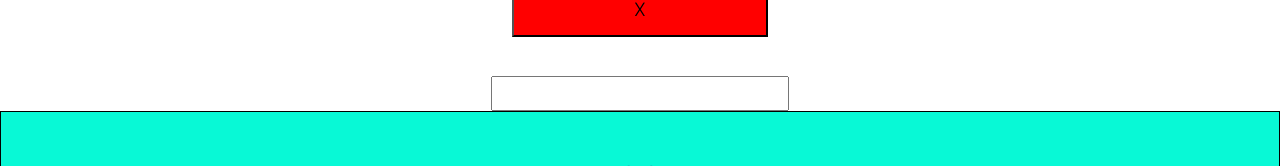
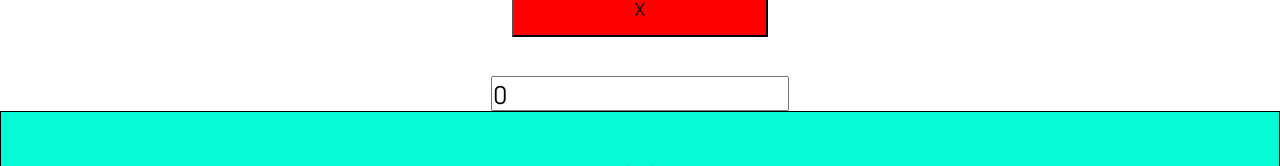
Before and after one commit to WildCodeSchool/Paris-0919-P2-Diabete, a React (Create React App) app in the folder ohmyg/: page / in a window 1280 px wide. Shown: the part 972-1138 px from the top of the page. Built offline with nearby package versions, Linux system fonts and the light colour scheme.

Commit message:
input with total carb of meal working
Co-authored-by: charlottel91 <charlotte.leconte91@gmail.com>

```diff
--- a/ohmyg/src/components/pages/calculation/CarbCalculation.js
+++ b/ohmyg/src/components/pages/calculation/CarbCalculation.js
@@ -10,7 +10,8 @@ class CarbCalculation extends React.Component {
         name: "",
         carb100g: 25,
         value:  100,
-        carbRatio: 20,
+        carbRatio: 0,
+        totalCarb: 0,
         galleryItems: [],
     }
 
@@ -50,31 +51,25 @@ class CarbCalculation extends React.Component {
         this.setState({value: event.target.value});
     }
 
-    handleClick =  () => {
+    handleClick =   async () => {
         let carbRatioItem = (this.state.carb100g*this.state.value/100).toFixed(2)
-        this.setState({carbRatio: carbRatioItem}, _=> {
+        this.setState({carbRatio: carbRatioItem}, async () => {
             let objectName = this.state.name;
             let objectCarbRatio = this.state.carbRatio
-            this.state.galleryItems.push({dish: objectName, dishCarb: objectCarbRatio})
-            this.forceUpdate()
+
+            const tab = [...this.state.galleryItems,{dish: objectName, dishCarb: objectCarbRatio} ]
+            await this.setState({galleryItems: tab })
         } )
+        const result = await parseFloat(this.state.totalCarb) + parseFloat(this.state.carbRatio)
+
+        await this.setState({totalCarb: result })
+
     }
-
-
 
     render() {
         let carbRatio = (this.state.carb100g*this.state.value/100).toFixed(2)
 
         let newGalleryItems = this.state.galleryItems.map((i) => <h2 key={i.dish}>{i.dish}<br />{i.dishCarb}</h2>)
-
-
-        const addTotalCarb= () =>{
-            let totalCarb = 0
-            for(let a=0; a < this.state.galleryItems.length; a++) {
-                totalCarb+=this.state.galleryItems[a].dishCarb
-            }
-            return
-        }
 
         return (
             <div className="range">
@@ -127,7 +122,7 @@ class CarbCalculation extends React.Component {
                     <input
                         className='carbCalculation-totalCarb'
                         type= 'number'
-                        value={addTotalCarb()}
+                        value={this.state.totalCarb}
                     />
                 </div>
                 <div className='carbo-carousel'>
```
